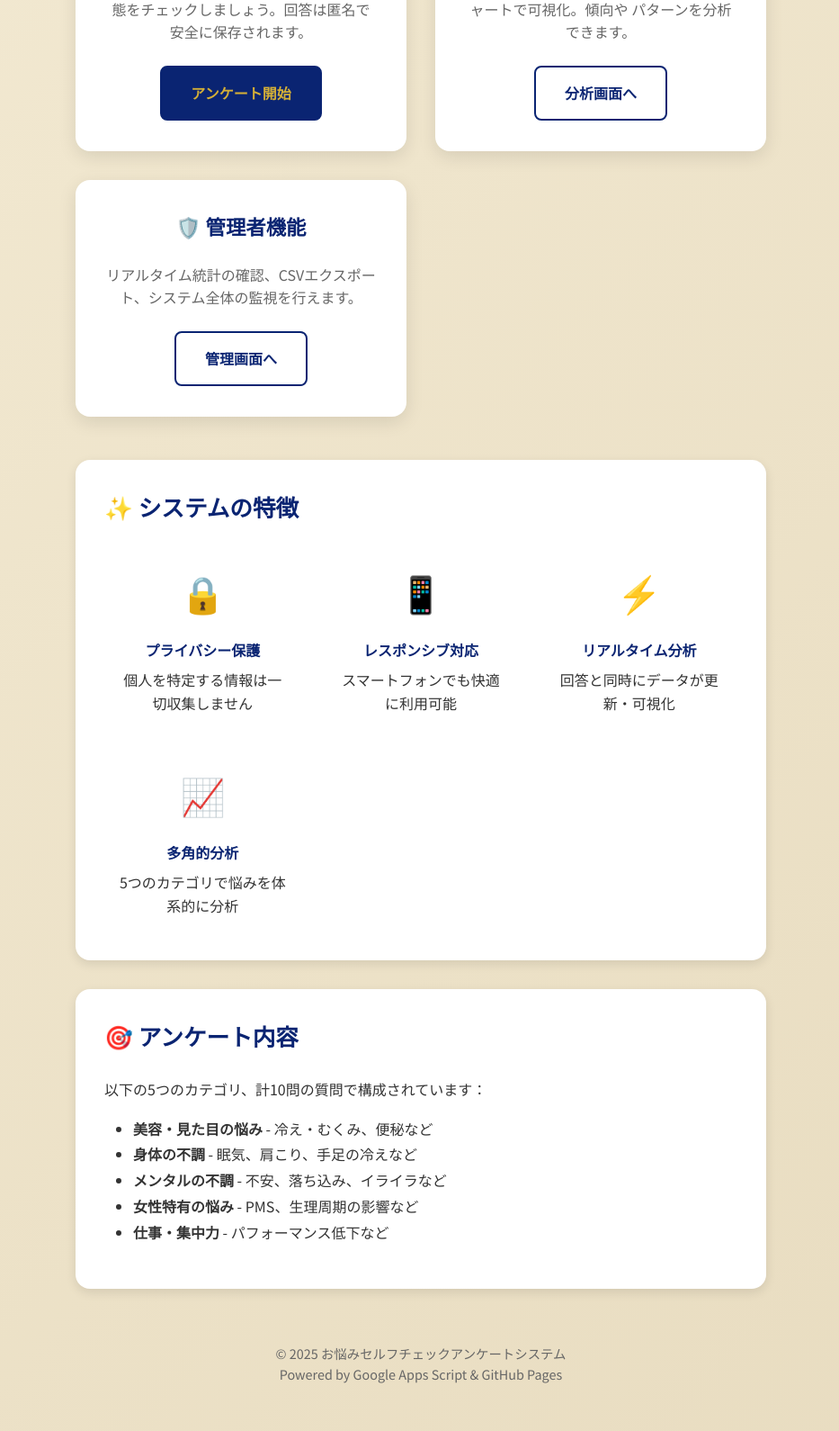
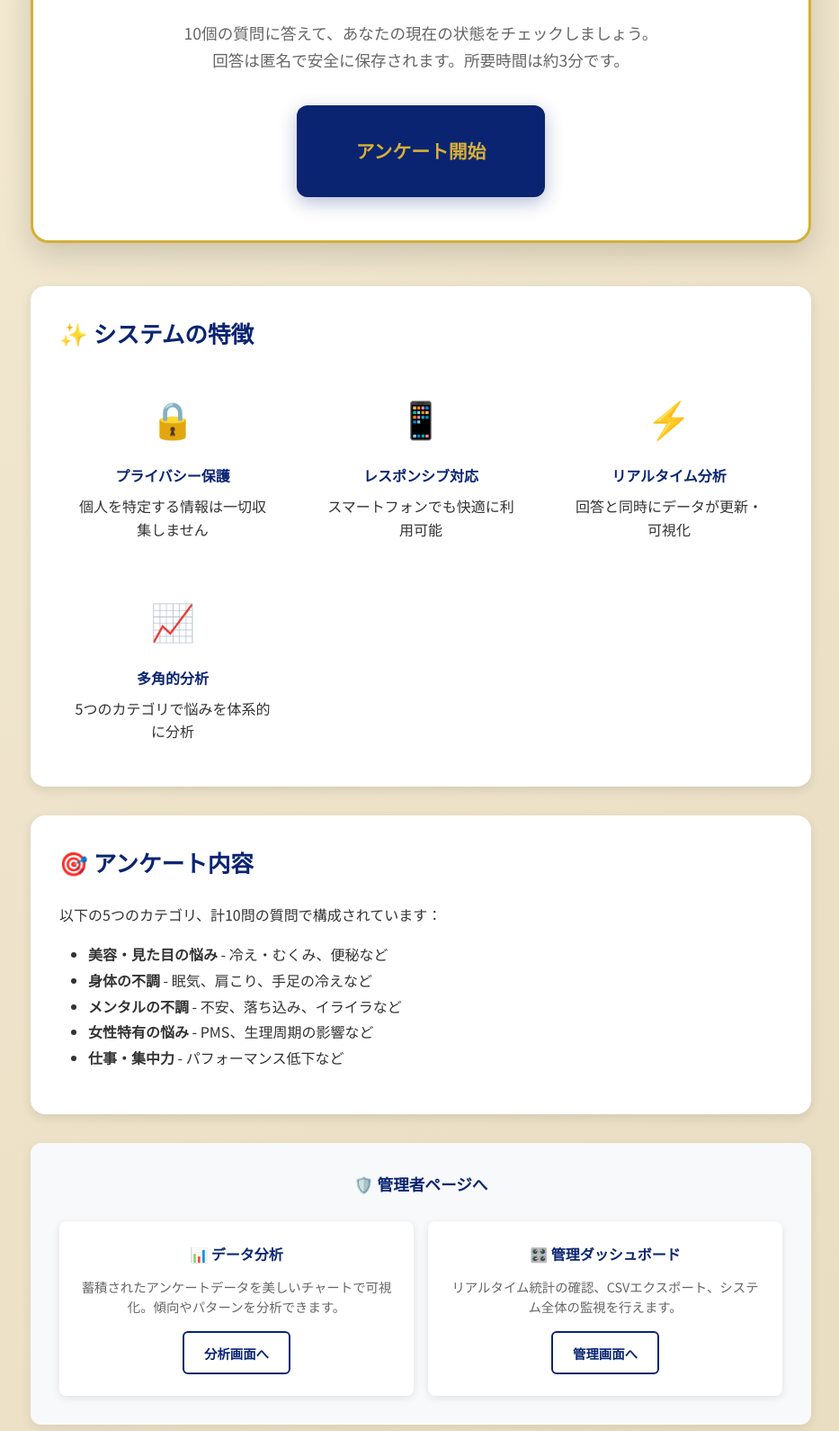
Before and after one commit to Masa8573/aoilab-questions, a plain HTML site: page index.html in a window 1280 px wide. Shown: the part 411-2001 px from the top of the page at 90% size, without its empty margins (172-1105 px from the left). Drawn offline with Linux system fonts and the light colour scheme.

Commit message:
change index.html-management wo saikabuhe

```diff
--- a/index.html
+++ b/index.html
@@ -13,6 +13,7 @@
         --light-gold: #f3ead3;
         --white: #ffffff;
         --dark-text: #333333;
+        --light-gray: #f8f9fa;
       }
 
       * {
@@ -30,7 +31,7 @@
       }
 
       .container {
-        max-width: 800px;
+        max-width: 900px;
         margin: 0 auto;
         padding: 2em 1em;
       }
@@ -56,67 +57,117 @@
         opacity: 0.9;
       }
 
-      .menu-grid {
-        display: grid;
-        grid-template-columns: repeat(auto-fit, minmax(250px, 1fr));
-        gap: 2em;
+      /* メインアンケートセクション */
+      .main-survey {
+        background: var(--white);
+        padding: 3em 2em;
+        border-radius: 20px;
+        box-shadow: 0 12px 32px rgba(0, 0, 0, 0.15);
+        text-align: center;
         margin-bottom: 3em;
+        border: 3px solid var(--gold);
       }
 
-      .menu-card {
-        background: var(--white);
-        padding: 2em;
-        border-radius: 16px;
-        box-shadow: 0 6px 20px rgba(0, 0, 0, 0.1);
-        text-align: center;
-        transition: all 0.3s ease;
-        border: 2px solid transparent;
+      .main-survey h2 {
+        color: var(--royal-blue);
+        font-size: 2.2em;
+        margin-bottom: 1em;
+        font-weight: 700;
       }
 
-      .menu-card:hover {
-        transform: translateY(-8px);
-        box-shadow: 0 12px 32px rgba(0, 0, 0, 0.15);
-        border-color: var(--gold);
+      .main-survey p {
+        font-size: 1.1em;
+        color: #666;
+        margin-bottom: 2em;
+        line-height: 1.7;
       }
 
-      .menu-card h3 {
+      .main-btn {
+        display: inline-block;
+        background: var(--royal-blue);
+        color: var(--gold);
+        padding: 1.5em 3em;
+        border-radius: 12px;
+        text-decoration: none;
+        font-weight: 700;
+        font-size: 1.3em;
+        transition: all 0.3s ease;
+        border: 3px solid var(--royal-blue);
+        box-shadow: 0 6px 20px rgba(10, 36, 114, 0.3);
+      }
+
+      .main-btn:hover {
+        background: var(--gold);
         color: var(--royal-blue);
-        font-size: 1.4em;
-        margin-bottom: 1em;
+        transform: translateY(-4px);
+        box-shadow: 0 12px 32px rgba(10, 36, 114, 0.4);
+      }
+
+      /* 管理者セクション */
+      .admin-section {
+        background: var(--light-gray);
+        padding: 2em;
+        border-radius: 12px;
+        box-shadow: 0 4px 12px rgba(0, 0, 0, 0.08);
+        margin-bottom: 2em;
+      }
+
+      .admin-section h3 {
+        color: var(--royal-blue);
+        font-size: 1.1em;
+        margin-bottom: 1.5em;
+        text-align: center;
         font-weight: 600;
       }
 
-      .menu-card p {
-        color: #666;
-        margin-bottom: 1.5em;
-        line-height: 1.6;
+      .admin-grid {
+        display: grid;
+        grid-template-columns: repeat(auto-fit, minmax(200px, 1fr));
+        gap: 1em;
       }
 
-      .btn {
+      .admin-card {
+        background: var(--white);
+        padding: 1.5em;
+        border-radius: 8px;
+        box-shadow: 0 2px 8px rgba(0, 0, 0, 0.1);
+        text-align: center;
+        transition: all 0.3s ease;
+      }
+
+      .admin-card:hover {
+        transform: translateY(-2px);
+        box-shadow: 0 6px 16px rgba(0, 0, 0, 0.15);
+      }
+
+      .admin-card h4 {
+        color: var(--royal-blue);
+        font-size: 1em;
+        margin-bottom: 0.8em;
+        font-weight: 600;
+      }
+
+      .admin-card p {
+        color: #666;
+        font-size: 0.9em;
+        margin-bottom: 1.2em;
+        line-height: 1.5;
+      }
+
+      .admin-btn {
         display: inline-block;
-        background: var(--royal-blue);
-        color: var(--gold);
-        padding: 1em 2em;
-        border-radius: 8px;
+        background: transparent;
+        color: var(--royal-blue);
+        padding: 0.7em 1.5em;
+        border-radius: 6px;
         text-decoration: none;
         font-weight: 600;
+        font-size: 0.9em;
         transition: all 0.3s ease;
         border: 2px solid var(--royal-blue);
       }
 
-      .btn:hover {
-        background: var(--gold);
-        color: var(--royal-blue);
-        transform: translateY(-2px);
-      }
-
-      .btn-secondary {
-        background: transparent;
-        color: var(--royal-blue);
-        border: 2px solid var(--royal-blue);
-      }
-
-      .btn-secondary:hover {
+      .admin-btn:hover {
         background: var(--royal-blue);
         color: var(--gold);
       }
@@ -169,7 +220,16 @@
           font-size: 2em;
         }
 
-        .menu-grid {
+        .main-survey h2 {
+          font-size: 1.8em;
+        }
+
+        .main-btn {
+          font-size: 1.1em;
+          padding: 1.2em 2.5em;
+        }
+
+        .admin-grid {
           grid-template-columns: 1fr;
         }
 
@@ -186,31 +246,14 @@
         <p>女性の健康と心の状態を可視化するシステム</p>
       </header>
 
-      <div class="menu-grid">
-        <div class="menu-card">
-          <h3>📝 アンケートに回答</h3>
-          <p>
-            10個の質問に答えて、あなたの現在の状態をチェックしましょう。回答は匿名で安全に保存されます。
-          </p>
-          <a href="./qustions.html" class="btn">アンケート開始</a>
-        </div>
-
-        <div class="menu-card">
-          <h3>📊 データ分析</h3>
-          <p>
-            蓄積されたアンケートデータを美しいチャートで可視化。傾向や
-            パターンを分析できます。
-          </p>
-          <a href="./dashboard.html" class="btn btn-secondary">分析画面へ</a>
-        </div>
-
-        <div class="menu-card">
-          <h3>🛡️ 管理者機能</h3>
-          <p>
-            リアルタイム統計の確認、CSVエクスポート、システム全体の監視を行えます。
-          </p>
-          <a href="./admin.html" class="btn btn-secondary">管理画面へ</a>
-        </div>
+      <!-- メインアンケートセクション -->
+      <div class="main-survey">
+        <h2>📝 アンケートに回答する</h2>
+        <p>
+          10個の質問に答えて、あなたの現在の状態をチェックしましょう。<br />
+          回答は匿名で安全に保存されます。所要時間は約3分です。
+        </p>
+        <a href="./qustions.html" class="main-btn">アンケート開始</a>
       </div>
 
       <div class="info-section">
@@ -253,6 +296,27 @@
         </ul>
       </div>
 
+      <!-- 管理者セクション -->
+      <div class="admin-section">
+        <h3>🛡️ 管理者ページへ</h3>
+        <div class="admin-grid">
+          <div class="admin-card">
+            <h4>📊 データ分析</h4>
+            <p>
+              蓄積されたアンケートデータを美しいチャートで可視化。傾向やパターンを分析できます。
+            </p>
+            <a href="./dashboard.html" class="admin-btn">分析画面へ</a>
+          </div>
+          <div class="admin-card">
+            <h4>🎛️ 管理ダッシュボード</h4>
+            <p>
+              リアルタイム統計の確認、CSVエクスポート、システム全体の監視を行えます。
+            </p>
+            <a href="./admin.html" class="admin-btn">管理画面へ</a>
+          </div>
+        </div>
+      </div>
+
       <footer>
         <p>© 2025 お悩みセルフチェックアンケートシステム</p>
         <p>Powered by Google Apps Script & GitHub Pages</p>
```
